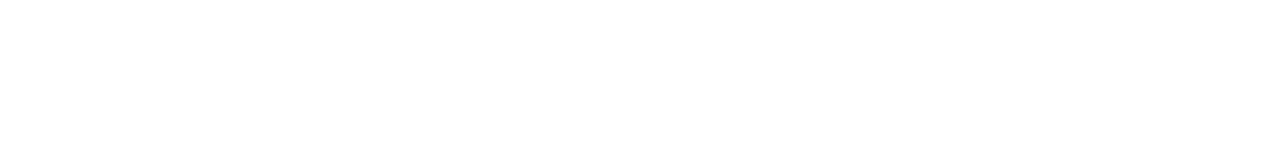
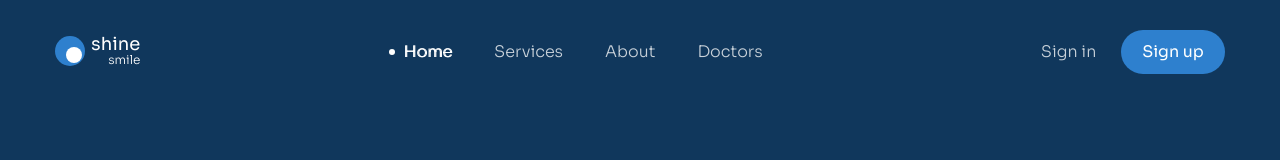
Before and after one commit to paneh-jpg/F8-htmlcss-03, a plain HTML site: page index.html in a window 1280 px wide. Drawn offline with Linux system fonts and the light colour scheme.

Commit message:
header finished

```diff
--- a/assets/css/style.css
+++ b/assets/css/style.css
@@ -1,5 +1,9 @@
 * {
   box-sizing: border-box;
+}
+
+:root {
+  --header-bg: #10375c;
 }
 
 html {
@@ -7,6 +11,135 @@ html {
 }
 
 body {
-  font-style: 1.6rem;
+  font-size: 1.6rem;
   font-family: "Sora", sans-serif;
 }
+
+/* ========== Common ========== */
+.btn {
+  display: inline-block;
+  min-width: 205px;
+  text-align: center;
+  align-content: center;
+  /* line-height: 60px; */
+  height: 60px;
+  padding: 0 20px;
+  border-radius: 99px;
+  font-weight: 400;
+  font-size: 1.6rem;
+  color: #fff;
+  background-color: #2e80ce;
+}
+
+.btn:hover {
+  box-shadow: rgba(50, 50, 93, 0.25) 0px 50px 100px -20px,
+    rgba(0, 0, 0, 0.3) 0px 30px 60px -30px,
+    rgba(10, 37, 64, 0.35) 0px -2px 6px 0px inset;
+}
+
+a {
+  text-decoration: none;
+}
+
+.container {
+  width: 1170px;
+  max-width: calc(100% - 48px);
+  margin: 0 auto;
+}
+
+/* ========== Header ========== */
+.header {
+  min-height: 100vh;
+  padding-top: 30px;
+
+  background-color: var(--header-bg);
+}
+
+.logo {
+  display: inline-flex;
+  position: relative;
+  font-size: 1rem;
+}
+
+.logo__circle::before,
+.logo__circle::after {
+  display: inline-block;
+  content: "";
+  border-radius: 50%;
+}
+
+.logo__circle::before {
+  width: 3em;
+  height: 3em;
+  background-color: #2e80ce;
+}
+
+.logo__circle::after {
+  position: absolute;
+  top: 1.1em;
+  left: 1.1em;
+  width: 1.6em;
+  height: 1.6em;
+  background-color: #fff;
+}
+
+.logo__text {
+  margin-left: 0.6em;
+  line-height: 1.6em;
+}
+
+.logo__brand {
+  display: block;
+  color: #fff;
+  font-size: 1.8em;
+  font-weight: 400;
+}
+
+.logo__brand--small {
+  font-size: 1.2em;
+  font-weight: 300;
+  text-align: right;
+}
+
+/* ========== Header Top ========== */
+.header-top {
+  display: flex;
+  align-items: center;
+  justify-content: space-between;
+}
+
+.navbar__list {
+  display: flex;
+}
+
+.action__login,
+.navbar__link {
+  padding: 4px 21px;
+  font-size: 1.6rem;
+  font-weight: 300;
+  color: #c9d2da;
+}
+
+.navbar__link:hover,
+.action__login:hover,
+.navbar__link--active {
+  color: #fff;
+  text-shadow: 1px 0 0 currentColor;
+}
+
+.navbar__link--active::before {
+  position: relative;
+  left: -8px;
+  top: -2px;
+  content: "";
+  display: inline-block;
+  width: 6px;
+  height: 6px;
+  border-radius: 50%;
+  background-color: #fff;
+}
+
+.action__signup {
+  min-width: 104px;
+  height: 44px;
+}
--- a/index.html
+++ b/index.html
@@ -94,5 +94,45 @@
     <!-- Style CSS  -->
     <link rel="stylesheet" href="./assets/css/style.css" />
   </head>
-  <body></body>
+  <body>
+    <header class="header">
+      <div class="container">
+        <div class="header-top">
+          <a href="#!">
+            <div class="logo">
+              <span class="logo__circle"></span>
+              <span class="logo__text">
+                <span class="logo__brand">shine</span>
+                <span class="logo__brand logo__brand--small">smile</span>
+              </span>
+            </div>
+          </a>
+
+          <!-- Navbar -->
+          <nav class="navbar">
+            <ul class="navbar__list">
+              <li class="navbar__item">
+                <a href="#!" class="navbar__link navbar__link--active">Home</a>
+              </li>
+              <li class="navbar__item">
+                <a href="#!" class="navbar__link">Services</a>
+              </li>
+              <li class="navbar__item">
+                <a href="#!" class="navbar__link">About</a>
+              </li>
+              <li class="navbar__item">
+                <a href="#!" class="navbar__link">Doctors</a>
+              </li>
+            </ul>
+          </nav>
+
+          <!-- Action  -->
+          <div class="action">
+            <a href="#!" class="action__login">Sign in</a>
+            <a href="#!" class="btn action__signup">Sign up</a>
+          </div>
+        </div>
+      </div>
+    </header>
+  </body>
 </html>
```
